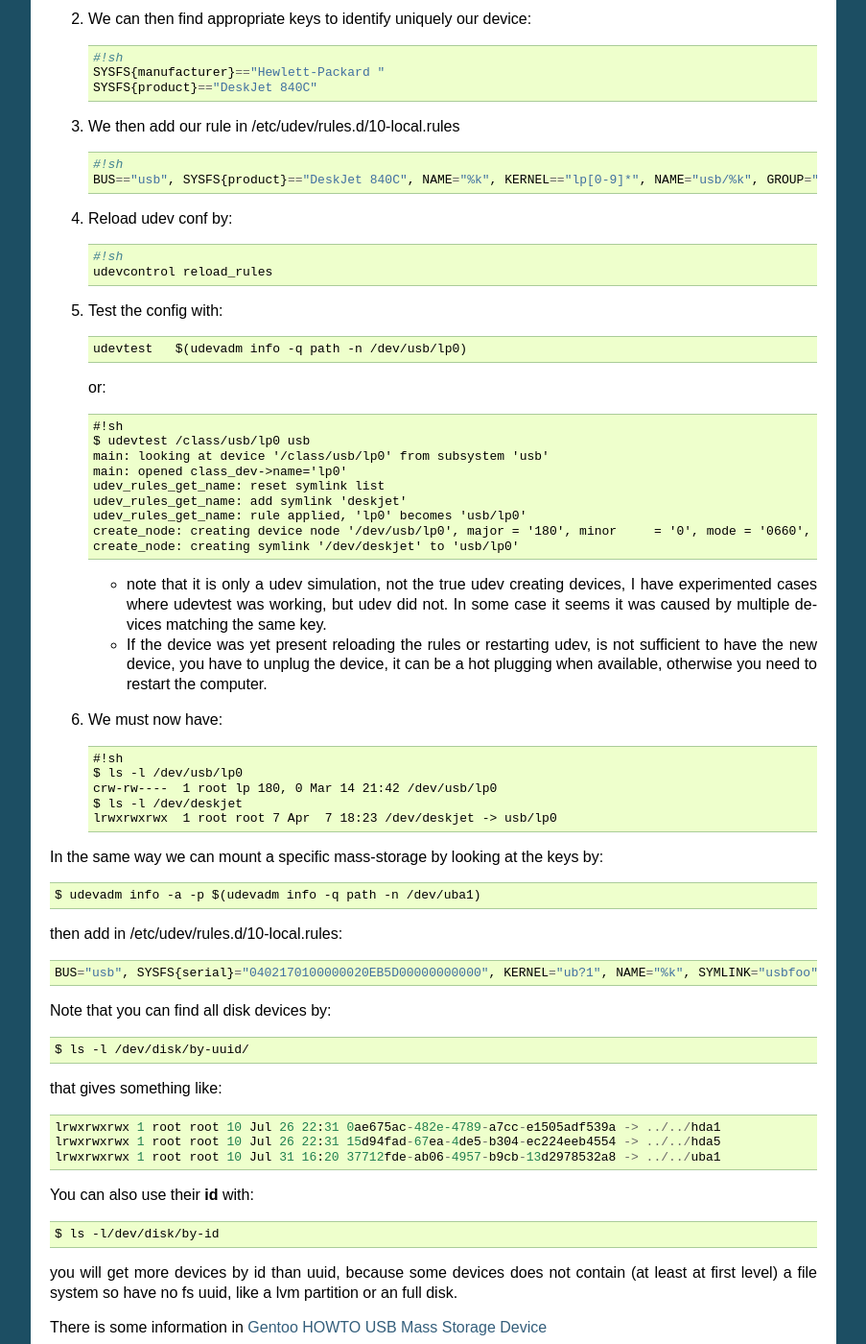
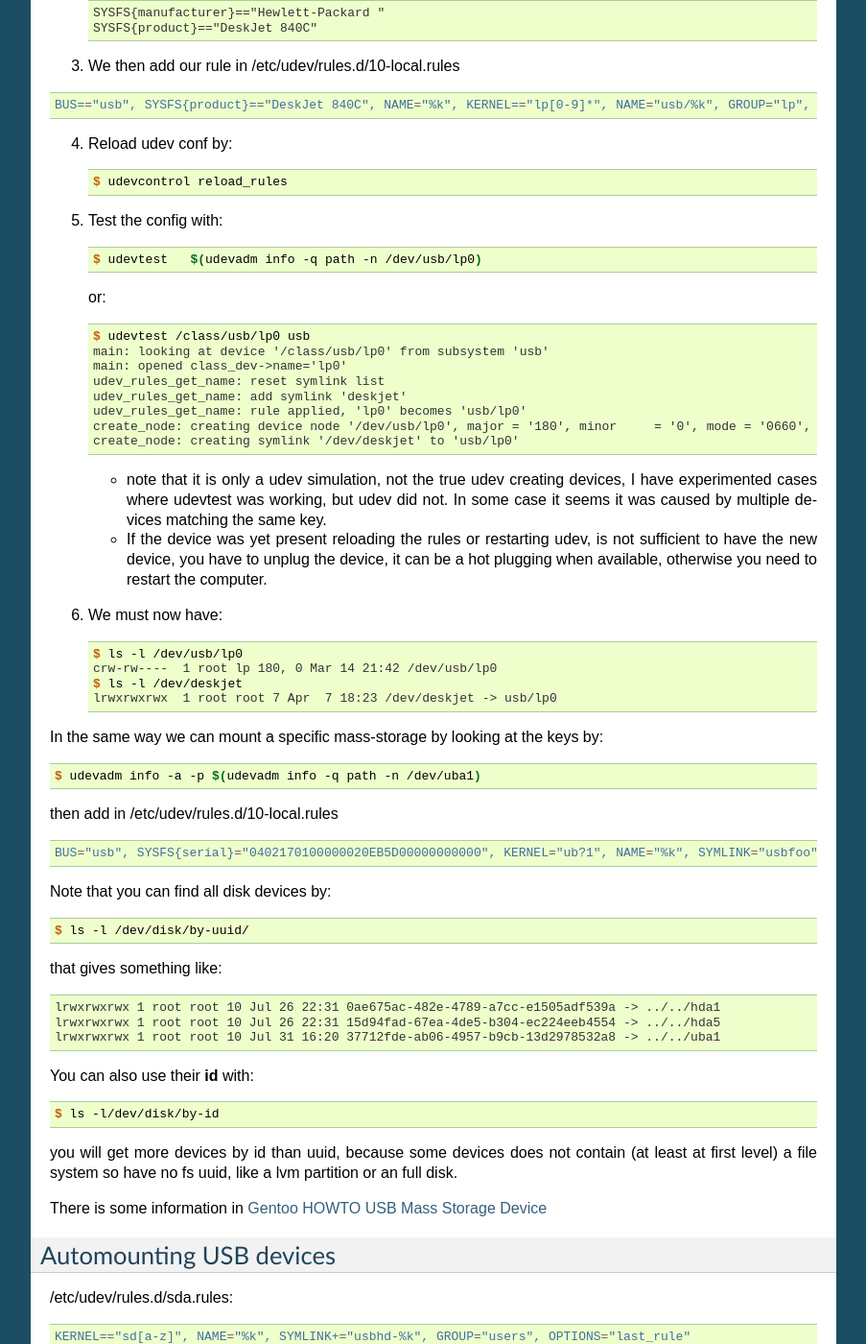
Before and after one commit to marczz/unix_memo, a Sphinx documentation site: the page built from source/udev.rst, in a window 1280 px wide and 1400 px high, scrolled down 1346 px. Shown: the whole window at 96% size, without its empty margins (198-1101 px from the left). Built offline with Sphinx 7.4.7, drawn with Linux system fonts in a browser that asks for light colours; the version number could not be read and is left out; some of the changed text lies outside the part shown.

Commit message:
udev.rst: updated obsolete commands.

```diff
--- a/source/udev.rst
+++ b/source/udev.rst
@@ -30,11 +31,11 @@
 
 -  To have a list of usb devices just do::
 
-       lsusb
+       $ lsusb
 
 -   A slightly more informative list is got by::
 
-        lsusb -v \| grep -E '<(Bus\|iProduct\|bDeviceClass\|bDeviceProtocol)' 2>/dev/null
+        $ lsusb -v \| grep -E '<(Bus\|iProduct\|bDeviceClass\|bDeviceProtocol)' 2>/dev/null
 
 -   To get detailled information you can
 
@@ -58,7 +59,9 @@
 -------------------
 
 Ref: `Writing udev rules by Daniel Drake
-<http://www.reactivated.net/writing_udev_rules.html>`_
+<http://www.reactivated.net/writing_udev_rules.html>`_,
+`ArchWiki: udev
+<https://wiki.archlinux.org/index.php/udev>`_.
 
 We obtain the keys by looking for dev ``/sys`` info, with
 ``udevadm info``:
@@ -66,51 +69,43 @@
 1.  find the key by either
 
     -   Report with ``udevadm info`` providing the device name
-
         ::
 
-            #!sh
-            $ udevadm info -a  -n /dev/usb/lp0
+            $ udevadm info --query=property  --name /dev/usb/lp0
 
    -   use the path that you also get from device by
-
        ::
 
-           #!sh
-           $ udevadm info -q all  -n /dev/usb/lp0
-           P: /class/usb/lp0
-           N: usb/lp0
+           $ udevadm info --query=path  --name /dev/usb/lp0
+           /class/usb/lp0
 
        and get dev ``/sys`` info by
-
        ::
 
-           $ udevadm info -a  -p /class/usb/lp0
+           $ udevadm info --query=property  --path /class/usb/lp0
 
 2.  We can then find appropriate keys to identify uniquely our device::
 
-        #!sh
+
         SYSFS{manufacturer}=="Hewlett-Packard "
         SYSFS{product}=="DeskJet 840C"
 
 3.  We then add our rule in /etc/udev/rules.d/10-local.rules
-    ::
 
-        #!sh
-        BUS=="usb", SYSFS{product}=="DeskJet 840C", NAME="%k", KERNEL=="lp[0-9]*", NAME="usb/%k", GROUP="lp", SYMLINK="deskjet"
+.. code-block:: cfg
+
+       BUS=="usb", SYSFS{product}=="DeskJet 840C", NAME="%k", KERNEL=="lp[0-9]*", NAME="usb/%k", GROUP="lp", SYMLINK="deskjet"
 
 4.  Reload udev conf by::
 
-        #!sh
-        udevcontrol reload_rules
+        $ udevcontrol reload_rules
 
 5.  Test the config with::
 
-        udevtest   $(udevadm info -q path -n /dev/usb/lp0)
+        $ udevtest   $(udevadm info -q path -n /dev/usb/lp0)
 
     or::
 
-        #!sh
         $ udevtest /class/usb/lp0 usb
         main: looking at device '/class/usb/lp0' from subsystem 'usb'
         main: opened class_dev->name='lp0'
@@ -119,7 +114,6 @@
         udev_rules_get_name: rule applied, 'lp0' becomes 'usb/lp0'
         create_node: creating device node '/dev/usb/lp0', major = '180', minor     = '0', mode = '0660', uid = '0', gid = '7'
         create_node: creating symlink '/dev/deskjet' to 'usb/lp0'
-
 
 
     -   note that it is only a udev simulation, not the true udev creating
@@ -133,7 +127,6 @@
 
 6.  We must now have::
 
-        #!sh
         $ ls -l /dev/usb/lp0
         crw-rw----  1 root lp 180, 0 Mar 14 21:42 /dev/usb/lp0
         $ ls -l /dev/deskjet
@@ -144,7 +137,9 @@
 
     $ udevadm info -a -p $(udevadm info -q path -n /dev/uba1)
 
-then add in /etc/udev/rules.d/10-local.rules::
+then add in /etc/udev/rules.d/10-local.rules
+
+.. code-block:: cfg
 
     BUS="usb", SYSFS{serial}="0402170100000020EB5D00000000000", KERNEL="ub?1", NAME="%k", SYMLINK="usbfoo"
 
@@ -172,8 +167,9 @@
 Automounting USB devices
 ------------------------
 
-/etc/udev/rules.d/sda.rules::
+/etc/udev/rules.d/sda.rules:
 
+.. code-block:: cfg
 
     KERNEL=="sd[a-z]", NAME="%k", SYMLINK+="usbhd-%k", GROUP="users", OPTIONS="last_rule"
     ACTION=="add", KERNEL=="sd[a-z][0-9]", SYMLINK+="usbhd-%k", GROUP="users", NAME="%k"
```
Also changed, not shown: other parts of source/udev.rst (+7 -4 lines).
